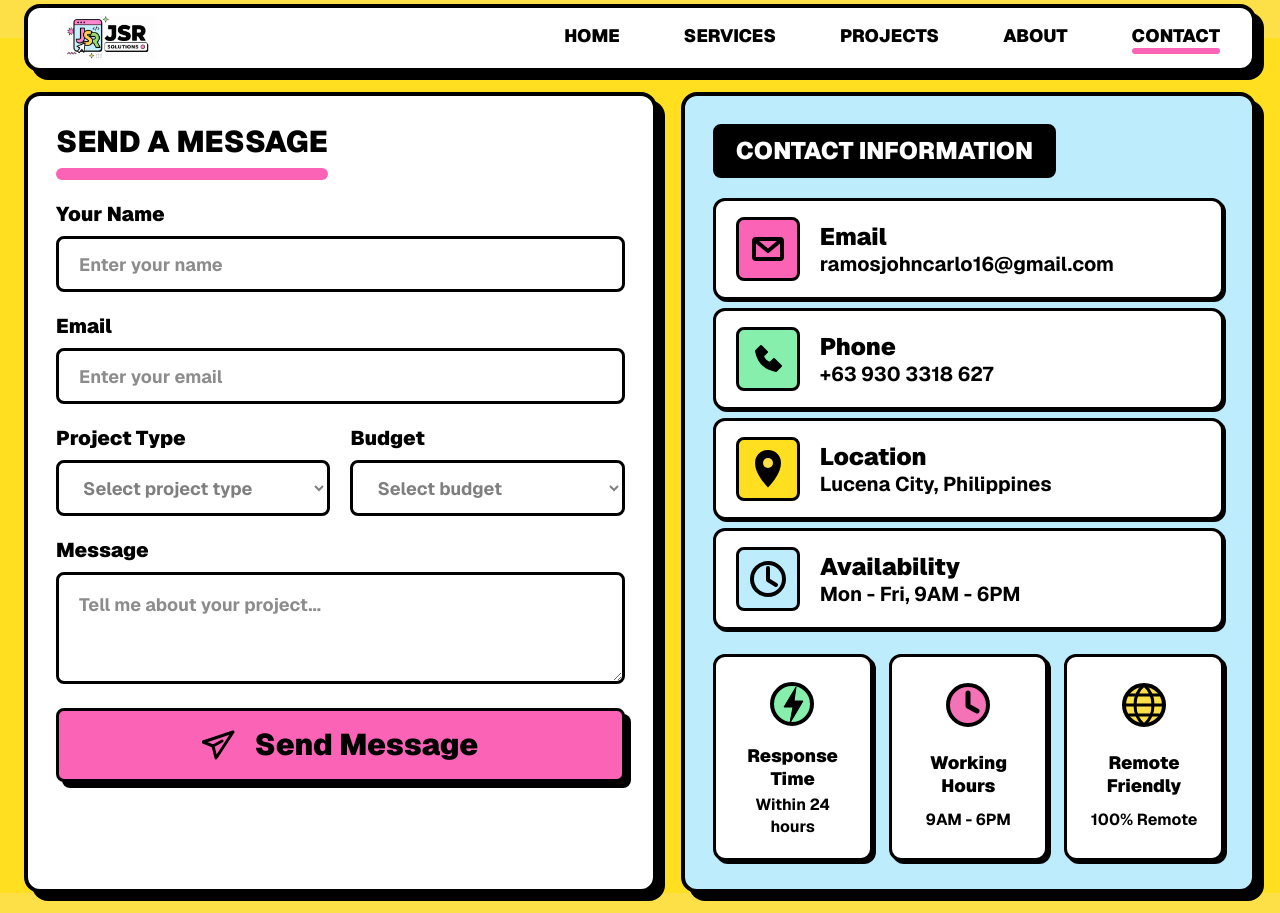
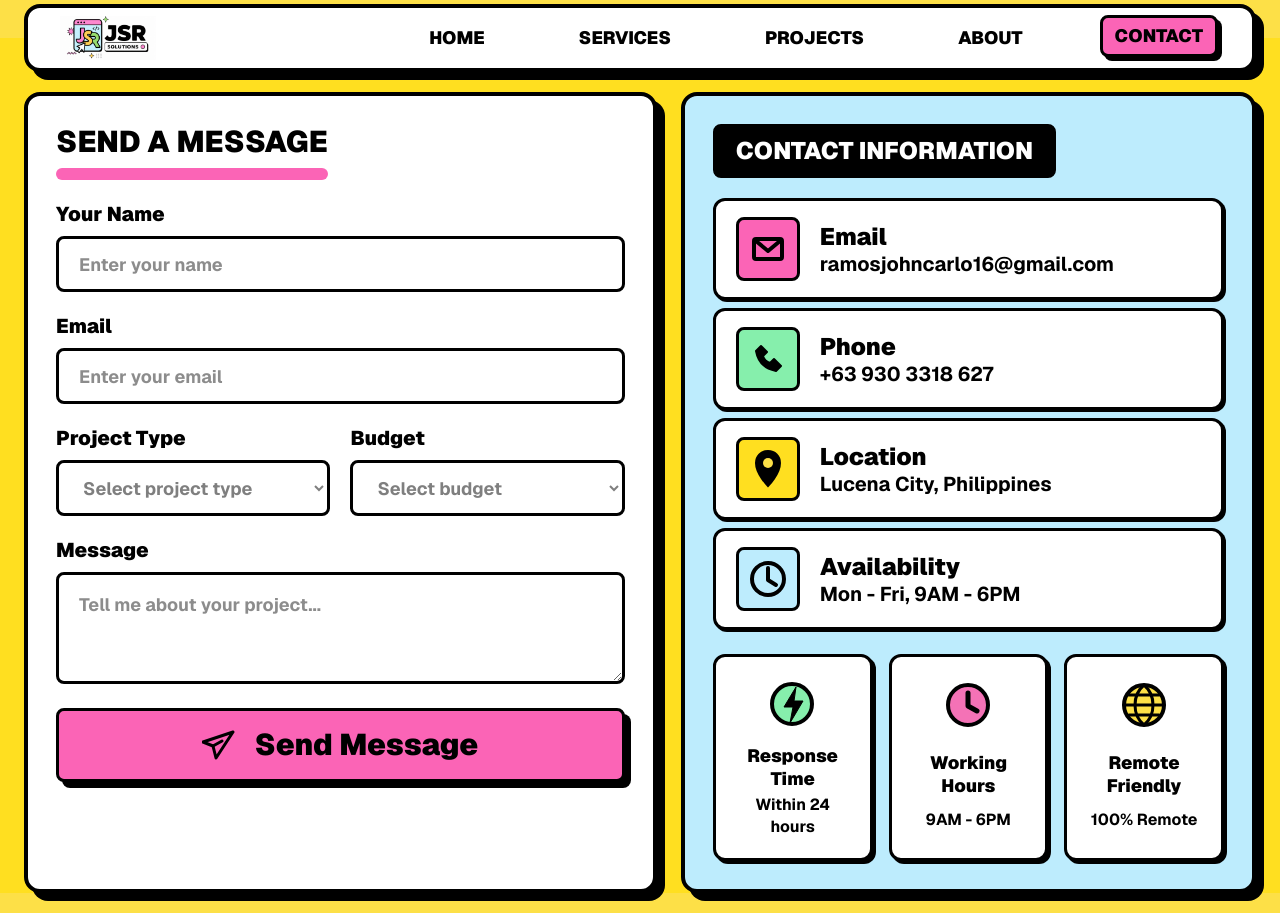
Before and after one commit to jork1216/portfolio2, a Next.js app: page /contact in a window 1280 px wide. Built offline with nearby package versions, Linux system fonts and the light colour scheme.

Commit message:
added forms and shit

```diff
--- a/components/Navbar.tsx
+++ b/components/Navbar.tsx
@@ -46,8 +46,10 @@ export default function Navbar() {
                   key={link.href}
                   href={link.href}
                   aria-current={isActive ? "page" : undefined}
-                  className={`relative inline-flex pb-1 after:absolute after:bottom-0 after:left-0 after:h-1.5 after:w-full after:origin-left after:rounded-full after:bg-pink-400 after:transition-transform after:content-[''] ${
-                    isActive ? "after:scale-x-100" : "after:scale-x-0"
+                  className={`inline-flex rounded-lg border-3 px-3 py-1 transition-transform ${
+                    isActive
+                      ? "-translate-x-0.5 -translate-y-0.5 border-black bg-pink-400 shadow-[4px_4px_0_#000]"
+                      : "border-transparent bg-transparent shadow-none"
                   }`}
                 >
                   {link.label}
@@ -93,17 +95,13 @@ export default function Navbar() {
                   href={link.href}
                   onClick={() => setIsMenuOpen(false)}
                   aria-current={isActive ? "page" : undefined}
-                  className="flex items-center justify-between rounded-lg border-3 border-black bg-white px-5 py-4 text-xl shadow-[4px_4px_0_#000]"
+                  className={`flex items-center justify-between rounded-lg border-3 border-black px-5 py-4 text-xl shadow-[4px_4px_0_#000] ${
+                    isActive ? "bg-pink-400" : "bg-white"
+                  }`}
                 >
                   <span className="flex items-center gap-4">
                     <Icon />
-                    <span
-                      className={`relative inline-flex pb-1 after:absolute after:bottom-0 after:left-0 after:h-1.5 after:w-full after:origin-left after:rounded-full after:bg-pink-400 after:transition-transform after:content-[''] ${
-                        isActive ? "after:scale-x-100" : "after:scale-x-0"
-                      }`}
-                    >
-                      {link.label}
-                    </span>
+                    <span>{link.label}</span>
                   </span>
                   <ArrowIcon />
                 </Link>
```
